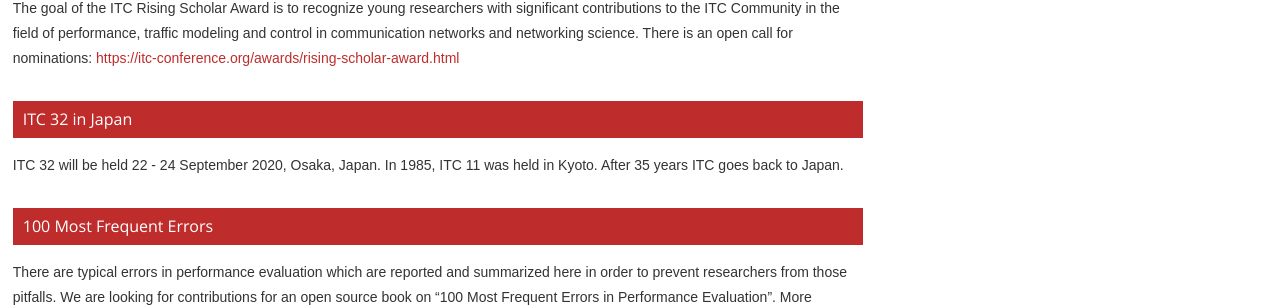
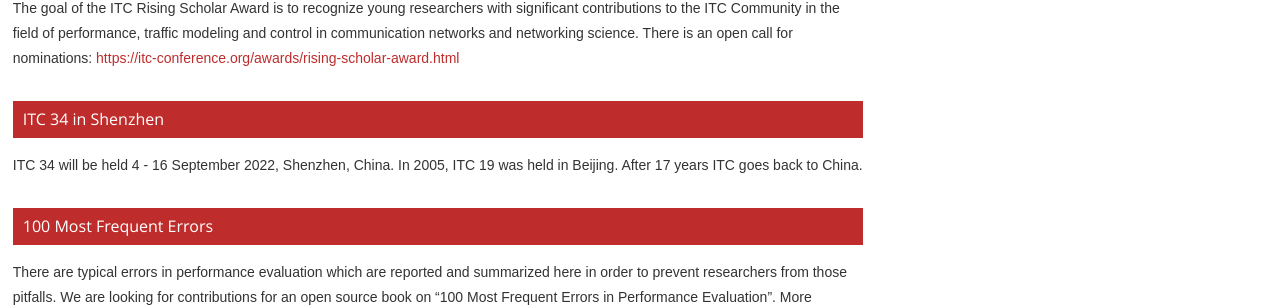
Before and after one commit to lsinfo3/itc-conference, a Jekyll site: the page built from index.md, in a window 1280 px wide. Shown: the part 1311-1618 px from the top of the page. Built offline with Jekyll 4.4.1, drawn with Linux system fonts in a browser that asks for light colours; comment, search, counter and statistics services are not loaded.

Commit message:
ITC 34 on main page added

```diff
--- a/index.md
+++ b/index.md
@@ -26,9 +26,9 @@
 The goal of the ITC Rising Scholar Award  is to recognize young researchers with significant contributions to the ITC Community in the field of performance, traffic modeling and control in communication networks and networking science. There is an open call for nominations: [{{ site.domain }}/awards/rising-scholar-award.html](awards/rising-scholar-award.html)
 
 
-## ITC 32 in Japan
+## ITC 34 in Shenzhen
 
-ITC 32 will be held 22 - 24 September 2020, Osaka, Japan. In 1985, ITC 11 was held in Kyoto. After 35 years ITC goes back to Japan.
+ITC 34 will be held 4 - 16 September 2022, Shenzhen, China. In 2005, ITC 19 was held in Beijing. After 17 years ITC goes back to China.
 
 
 ## 100 Most Frequent Errors
```
